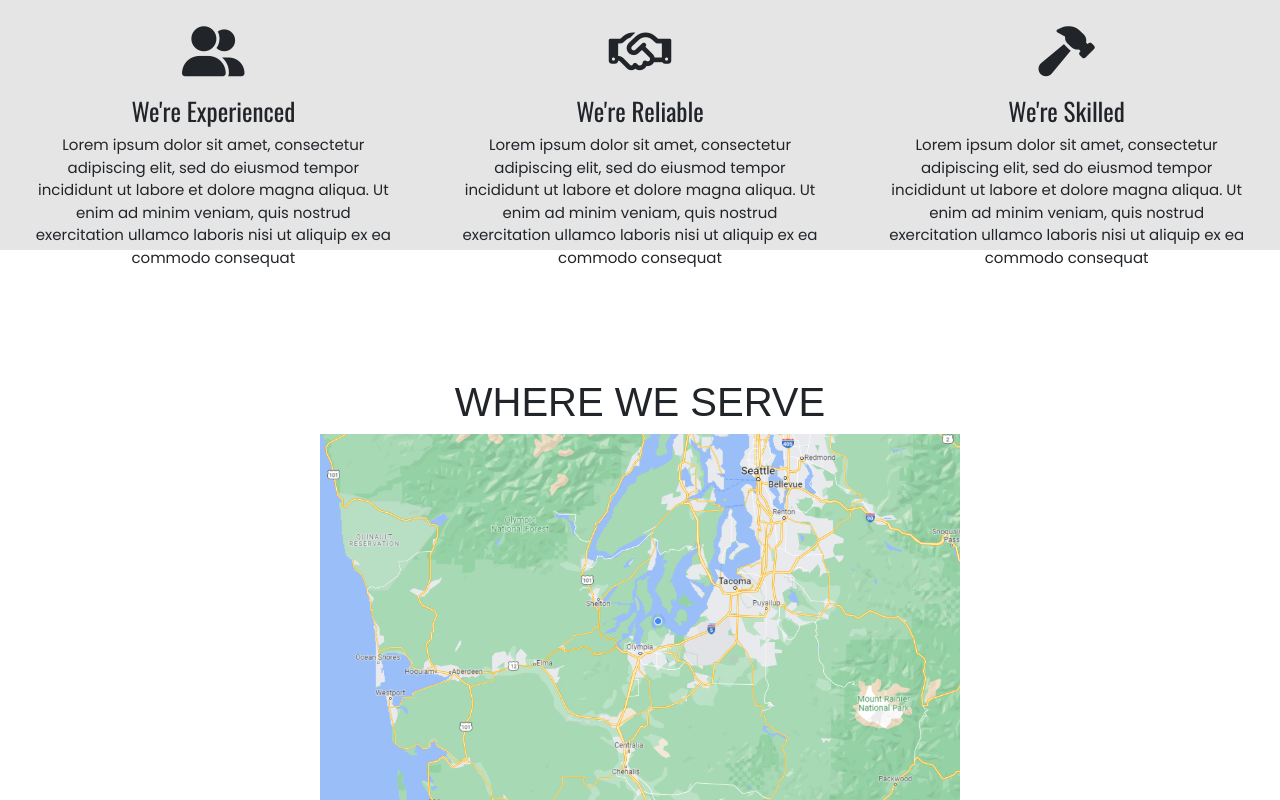
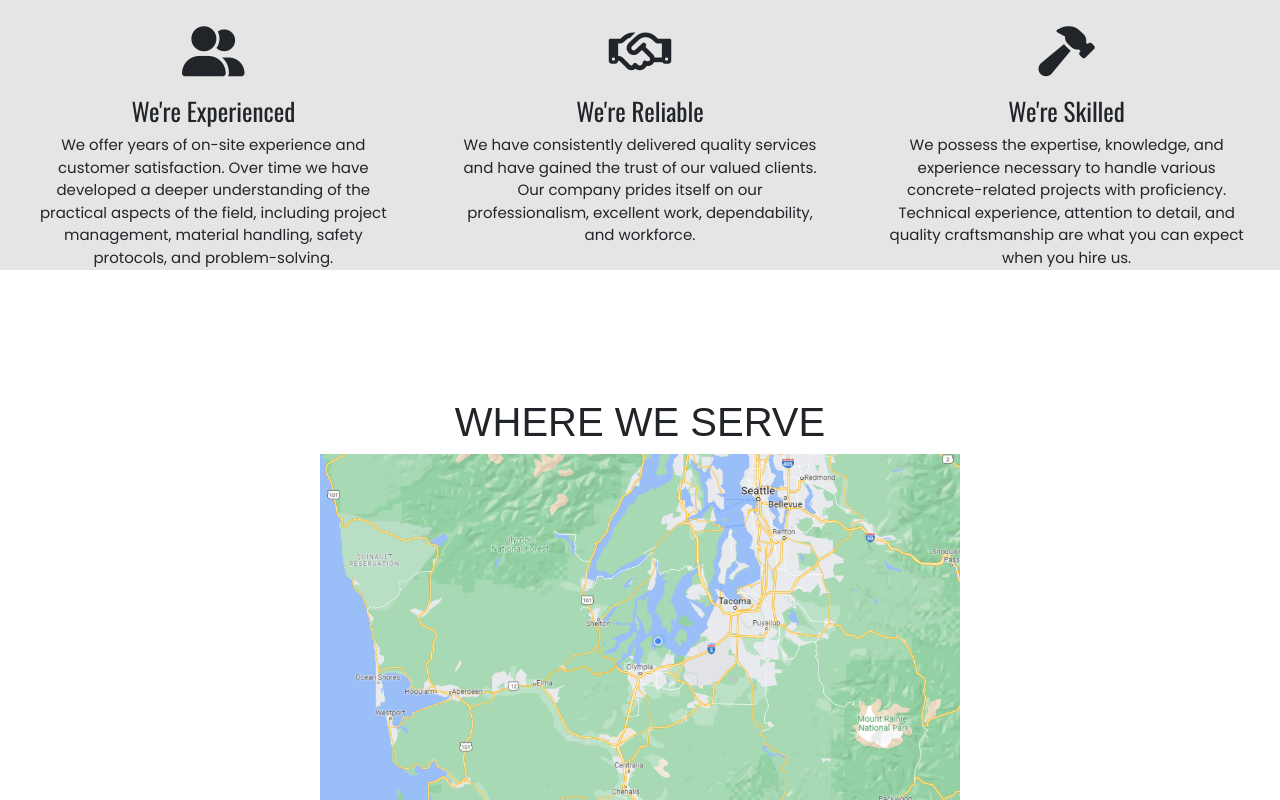
Before and after one commit to melissabarrerafarias/devs-concrete, a React (Create React App) app: page / in a window 1280 px wide. Shown: the part 1840-2640 px from the top of the page. Built offline with nearby package versions, Linux system fonts and the light colour scheme; a web font is replaced by a local one.

Commit message:
started working on the wording

```diff
--- a/src/components/Footer.js
+++ b/src/components/Footer.js
@@ -6,18 +6,18 @@ function Footer() {
             <div id="footer-left" className="col-md-6">
                 <h1>Dev's Concrete</h1>
                 <div>
-                    <p>Dev's Concrete Coatings is a certified and licensed company
+                    <p>Dev's Concrete LLC is a certified and licensed company
                         by the state of Washington. Our company is insured and dedicated to delivering high-quality
-                        results. For further information, visit the Services section or contact us. <p className="footer-contact">Phone: <a href="tel:360-890-1059">(360)890-1059</a> / Email: <a href="mailto:silverio@dzwcc.com">silverio@dzwcc.com</a></p></p>
+                        results. For further information, visit the Services section or contact us. <p className="footer-contact">Phone: <a href="tel:(360) 581-1138">(360) 581-1138</a> / Email: <a href="mailto:devsconcrete@gmail.com">devsconcrete@gmail.com</a></p></p>
 
                 </div>
             </div>
             <div id="footer-right" className="col-md-6">
                 <ul>
                     <li><a href="/">Home</a></li>
-                    <li><a href="/about">About</a></li>
+                    <li><a href="/#what-we-do">About</a></li>
                     <li><a href="/services">Services</a></li>
-                    <li><a href="/#contact-me">Contact</a></li>
+                    <li><a href="/#contact">Contact</a></li>
                 </ul>
             </div>
         </div>
--- a/src/home.css
+++ b/src/home.css
@@ -51,6 +51,11 @@ font-family: 'Orbitron', sans-serif;*/
     left: 5px;
 }
 
+.hero button a {
+    color: black;
+    text-decoration: none;
+}
+
 /* @media (min-width: 768px) {
     .button-54 {
         padding: 0.25em 0.75em;
@@ -75,7 +80,7 @@ h1 {
 
 #why-choose-us {
     margin-top: 10%;
-    height: 350px;
+    height: 370px;
     background-color: rgb(229, 229, 229);
     padding-top: 20px;
 }
@@ -169,6 +174,7 @@ h1 {
     padding-top: 10px;
     text-shadow: 0px 0px 5px #FFFFFF;
     margin-top: 25px;
+    color: black
 }
 
 #contact p {
--- a/src/pages/Home.js
+++ b/src/pages/Home.js
@@ -15,7 +15,7 @@ function Homepage() {
                         <img src={heroLogo} />
                         <h1>Dev's Concrete</h1>
                         <Pulse>
-                            <button>Request a Free Estimate</button>
+                            <button><a href="/#contact">Request a Free Estimate</a></button>
                         </Pulse>
                     </div>
                 </Fade>
@@ -41,23 +41,25 @@ function Homepage() {
                     <div class="col-md-4">
                         <i class="fa-solid fa-user-group"></i>
                         <h2>We're Experienced</h2>
-                        <p>Lorem ipsum dolor sit amet, consectetur adipiscing elit, sed do eiusmod tempor incididunt ut
-                            labore et dolore magna aliqua. Ut enim ad minim veniam, quis nostrud exercitation ullamco
-                            laboris nisi ut aliquip ex ea commodo consequat</p>
+                        <p>We offer years of on-site experience and customer satisfaction. Over time we
+                            have developed a deeper understanding of the practical aspects of the field, including
+                            project management, material handling, safety protocols, and problem-solving.  </p>
                     </div>
                     <div class="col-md-4">
                         <i class="fa-regular fa-handshake"></i>
                         <h2>We're Reliable</h2>
-                        <p>Lorem ipsum dolor sit amet, consectetur adipiscing elit, sed do eiusmod tempor incididunt ut
-                            labore et dolore magna aliqua. Ut enim ad minim veniam, quis nostrud exercitation ullamco
-                            laboris nisi ut aliquip ex ea commodo consequat</p>
+                        <p> We have consistently delivered quality services and
+                            have gained the trust of our valued clients. Our company prides itself on our
+                            professionalism, excellent work, dependability, and workforce.
+                        </p>
                     </div>
                     <div class="col-md-4">
                         <i class="fa-solid fa-hammer"></i>
                         <h2>We're Skilled</h2>
-                        <p>Lorem ipsum dolor sit amet, consectetur adipiscing elit, sed do eiusmod tempor incididunt ut
-                            labore et dolore magna aliqua. Ut enim ad minim veniam, quis nostrud exercitation ullamco
-                            laboris nisi ut aliquip ex ea commodo consequat</p>
+                        <p>We possess the expertise, knowledge, and experience necessary to handle various
+                            concrete-related projects with proficiency. Technical experience, attention to
+                            detail, and quality craftsmanship are what you can expect when you hire us.
+                        </p>
                     </div>
                 </div>
             </div>
@@ -96,10 +98,19 @@ function Homepage() {
                                 <h3>(360) 581-1138</h3>
                                 <h3>devsconcrete@gmail.com</h3>
                                 <div>
-                                    <i class="fa-solid fa-comment-sms glow"></i>
-                                    <i class="fa-solid fa-mobile-screen-button glow"></i>
-                                    <i class="fa-solid fa-at glow"></i>
-                                    <i class="fa-brands fa-facebook"></i>
+                                    <a href="tel:(360) 581-1138">
+                                        <i class="fa-solid fa-comment-sms glow"></i>
+                                    </a>
+                                    <a href="tel:(360) 581-1138">
+                                        <i class="fa-solid fa-mobile-screen-button glow"></i>
+                                    </a>
+                                    <a href="mailto:devsconcrete@gmail.com">
+                                        <i class="fa-solid fa-at glow"></i>
+                                    </a>
+                                    <a href="https://www.facebook.com/people/Devs-Concrete-Company-LLC/100077383621716/?locale=hi_IN&paipv=0&eav=AfaX1iZ6iPftR75AMHqrWdEMwC5nx7nTTdxGxpHBFzo2MUpGfQLGo-V5En5TYq42slw&_rdr">
+                                        <i class="fa-brands fa-facebook"></i>
+                                    </a>
+
                                 </div>
                             </row>
 
@@ -119,7 +130,7 @@ function Homepage() {
                             </div>
                             <div class="mb-3">
                                 <label for="exampleInputPassword1" class="form-label">Request</label>
-                                <textarea type="text" class="form-control" id="exampleInputPassword1"/>
+                                <textarea type="text" class="form-control" id="exampleInputPassword1" />
                             </div>
 
                             <button type="submit" class="btn btn-primary">Submit</button>
--- a/src/pages/Services.js
+++ b/src/pages/Services.js
@@ -55,9 +55,10 @@ function Services() {
                                 </div>
                                 <div className="col-md-8">
                                     <h3>Concrete Demolition</h3>
-                                    <p>Lorem ipsum dolor sit amet, consectetur adipiscing elit, sed do eiusmod tempor incididunt ut
-                                        labore et dolore magna aliqua. Ut enim ad minim veniam, quis nostrud exercitation ullamco
-                                        laboris nisi ut aliquip ex ea commodo consequat</p>
+                                    <p>Concrete demolition is a specialized service that involves the safe and
+                                        efficient removal of concrete structures or components. The service we offer includes expertise,
+                                        equipment, waste management, and more.
+                                    </p>
                                 </div>
                             </div>
                         </div>
@@ -69,9 +70,10 @@ function Services() {
                                 </div>
                                 <div className="col-md-8">
                                     <h3>Concrete Replacement</h3>
-                                    <p>Lorem ipsum dolor sit amet, consectetur adipiscing elit, sed do eiusmod tempor incididunt ut
-                                        labore et dolore magna aliqua. Ut enim ad minim veniam, quis nostrud exercitation ullamco
-                                        laboris nisi ut aliquip ex ea commodo consequat</p>
+                                    <p>Concrete replacement involves removing and replacing deteriorated or damaged
+                                        concrete surfaces, such as driveways, sidewalks, patios, or other concrete structures. We
+                                        can assess and evaluate
+                                    </p>
                                 </div>
                             </div>
                         </div>
```
